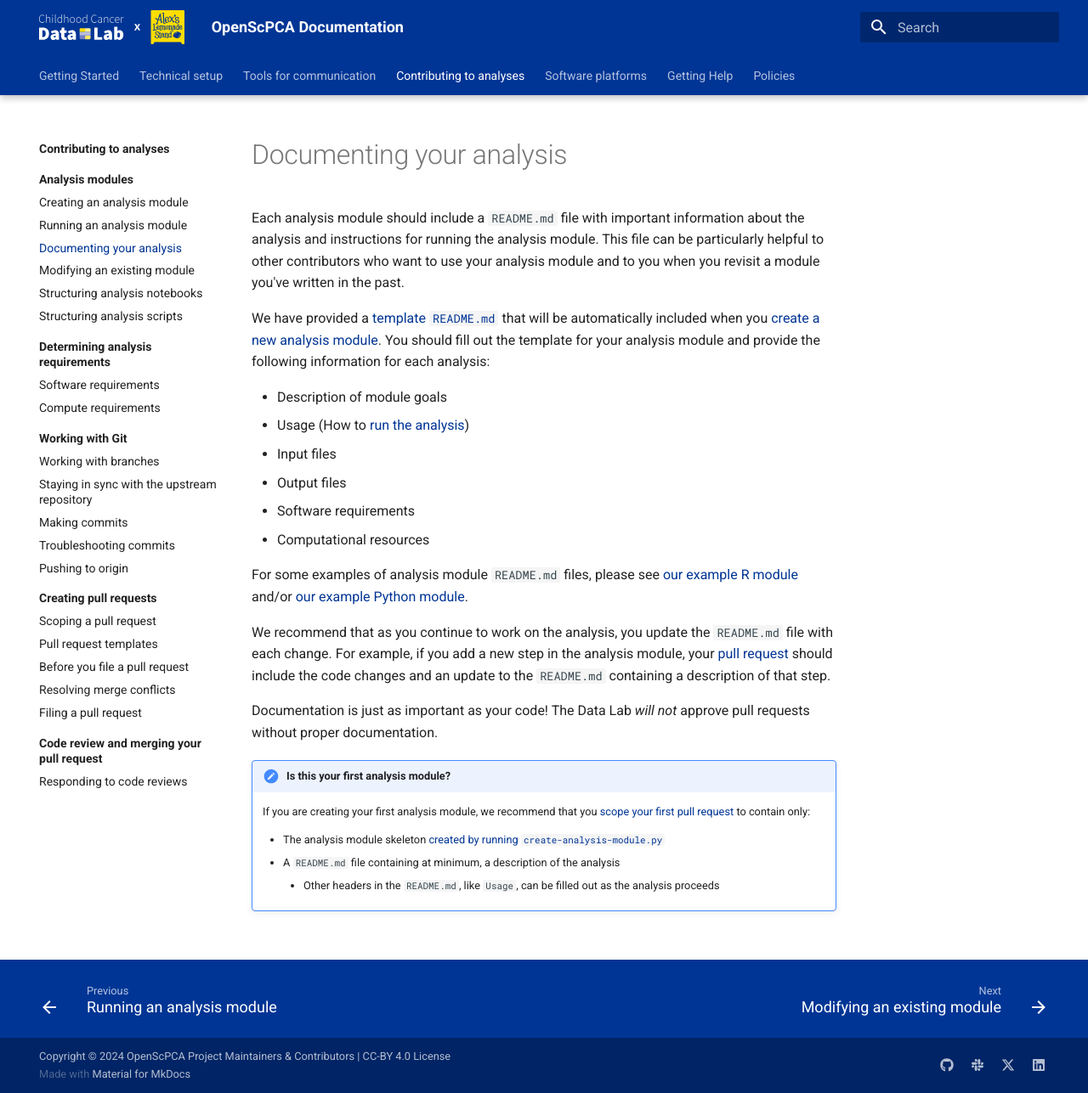
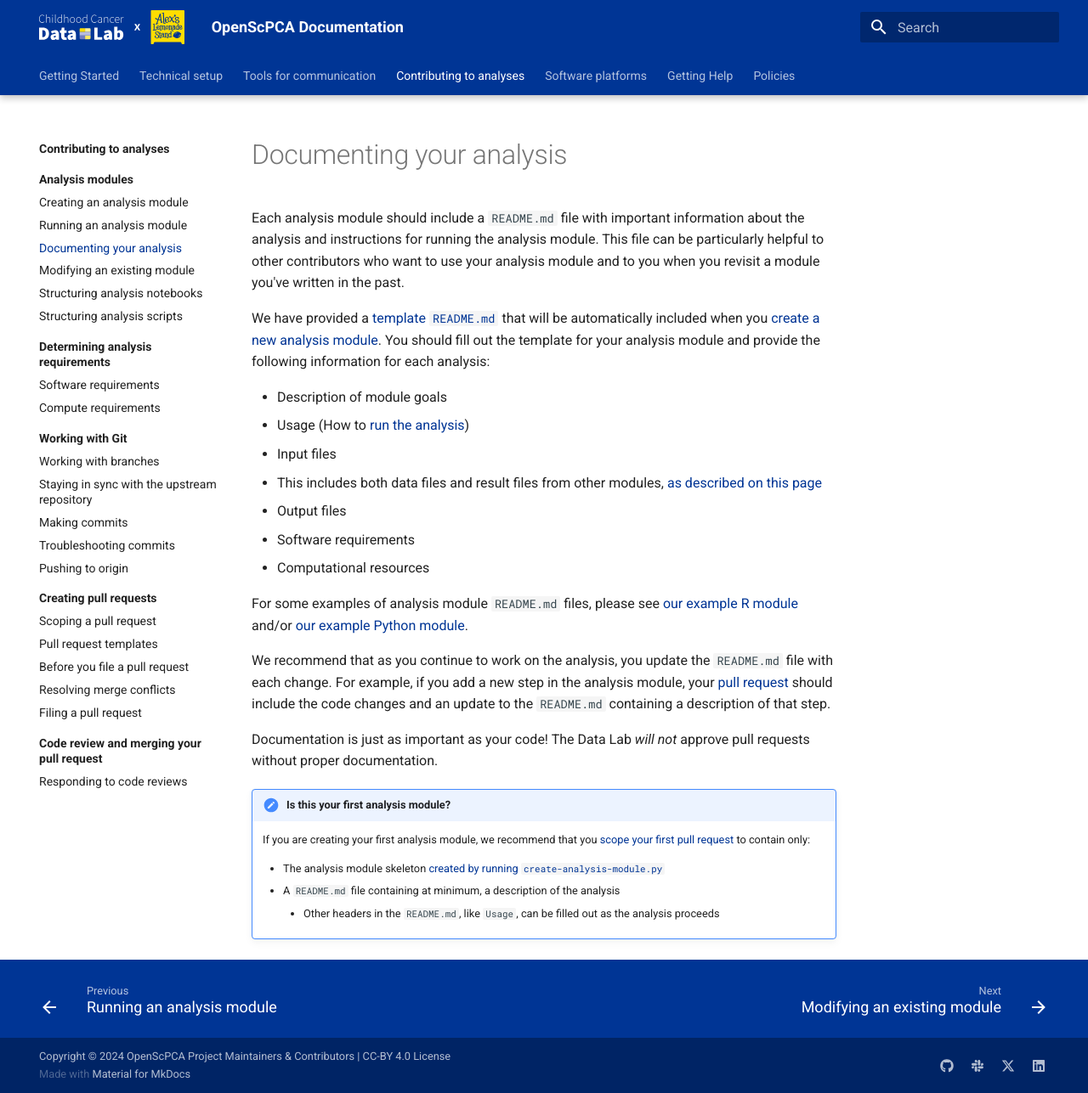
Before and after one commit to AlexsLemonade/OpenScPCA-analysis, an MkDocs documentation site: the page built from docs/contributing-to-analyses/analysis-modules/documenting-analysis.md, in a window 1280 px wide and 1287 px high. Shown: the whole window at 85% size. Built offline with MkDocs 1.6.1 and Material for MkDocs 9.7.7, drawn with Linux system fonts in a browser that asks for light colours.

Commit message:
link to data access doc

```diff
--- a/docs/contributing-to-analyses/analysis-modules/documenting-analysis.md
+++ b/docs/contributing-to-analyses/analysis-modules/documenting-analysis.md
@@ -9,6 +9,7 @@
 - Description of module goals
 - Usage (How to [run the analysis](running-a-module.md))
 - Input files
+  - This includes both data files and result files from other modules, [as described on this page](../../getting-started/accessing-resources/getting-access-to-data.md)
 - Output files
 - Software requirements
 - Computational resources
```
